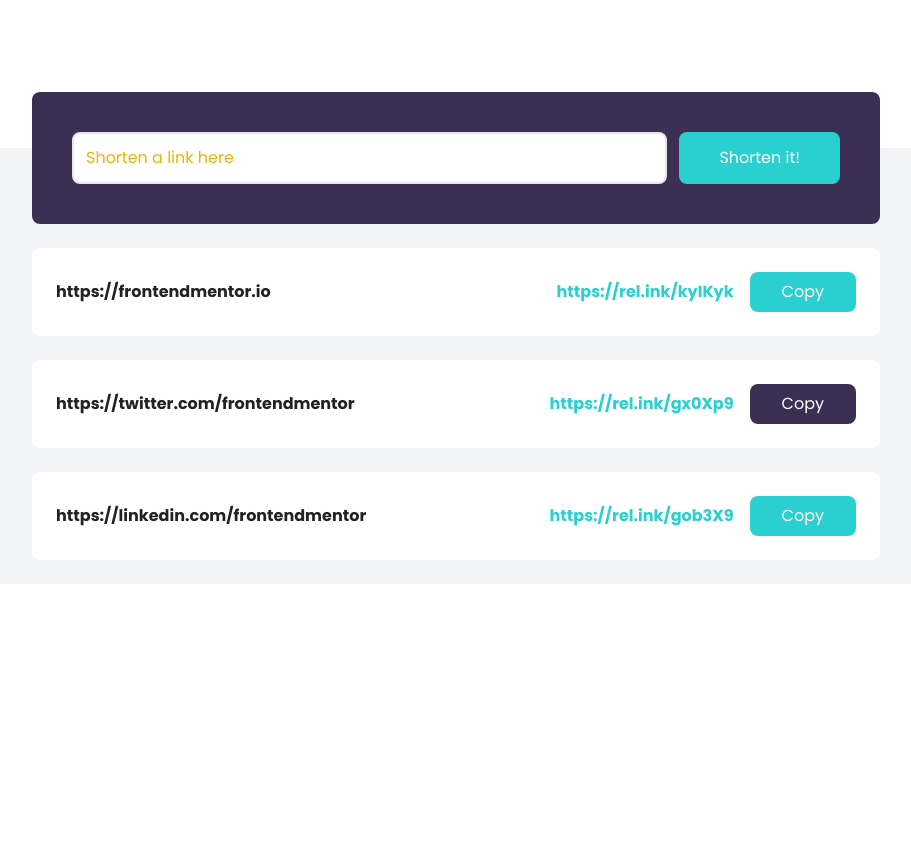
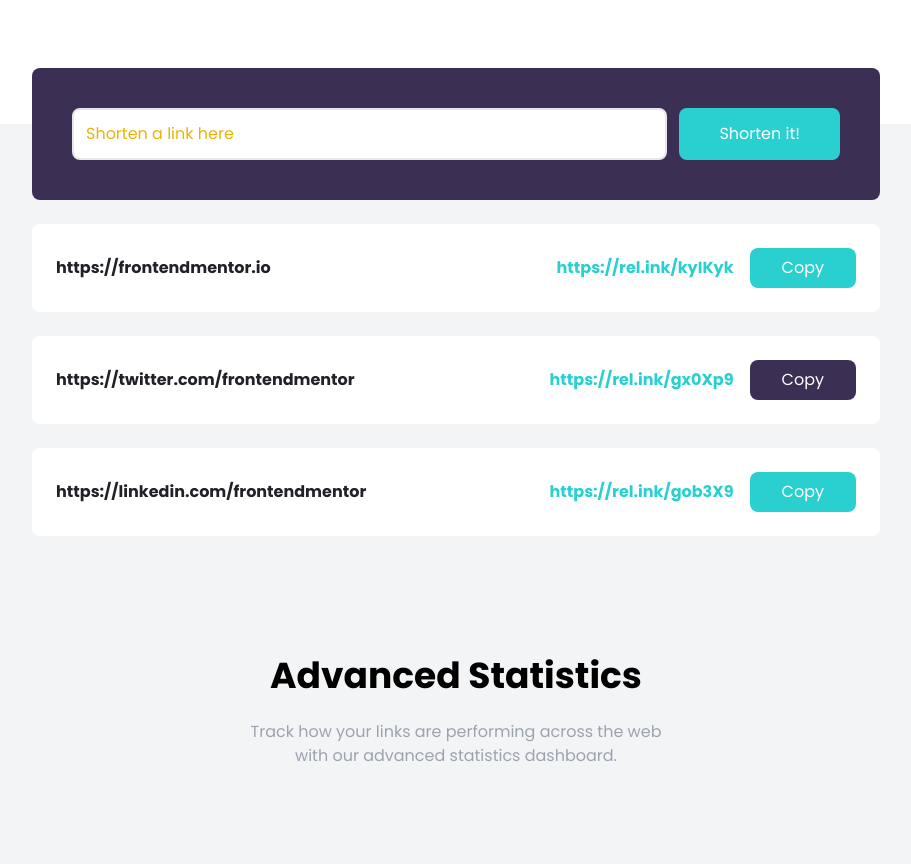
Before and after one commit to btsmith1212/shortly-website, a website: page index.html in a window 1280 px wide. Shown: the part 620-1484 px from the top of the page, without its empty margins (184-1095 px from the left). Before the commit the page ends 1204 px from the top, so only its background shows below. Drawn offline with Linux system fonts and the light colour scheme.

Commit message:
added advanced stats section

```diff
--- a/index.html
+++ b/index.html
@@ -19,7 +19,7 @@
     <title>Shortly</title>
 </head>
 <body>
-    <!--nav container-->>
+    <!--nav container-->
     <nav class="relative container mx-auto p-6">
         <!--flex container for all items-->
         <div class="flex items-center justify-between">
@@ -128,5 +128,16 @@
             </div>
         </div>
     </section>
+    <section id="stats" class="py-24 bg-gray-100">
+        <div class="container mx-auto px-3">
+            <h2 class="text-4xl mb-6 font-bold text-center">
+                Advanced Statistics
+            </h2>
+            <p class="max-w-xs mx-auto text-center text-gray-400 md:max-w-md">
+                Track how your links are performing across the web with our advanced
+                statistics dashboard.
+            </p>
+        </div>
+    </section>
 </body>
 </html>
```
Also changed, not shown: css/style.css.
